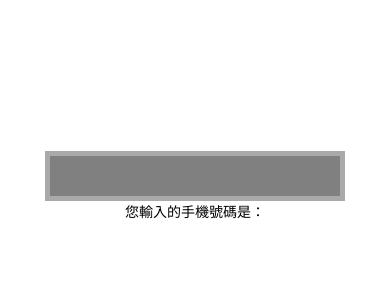
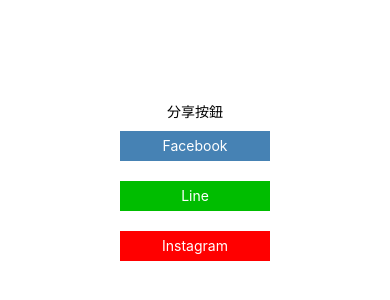
Before and after one commit to hsiaomingcheng/react-native-work, a React Native app: screen / in a window 390 px wide. Shown: the part 236-536 px from the top of the page. Built offline with nearby package versions, Linux system fonts and the light colour scheme.

Commit message:
[作業] 作業4_自製元件

```diff
--- a/App.js
+++ b/App.js
@@ -1,34 +1,14 @@
-import React, { useState } from 'react';
-import { StyleSheet, Text, View, TextInput } from 'react-native';
+import React from 'react';
+import { StyleSheet, Text, View } from 'react-native';
+import MyButton from './src/components/MyButton';
 
 export default function App() {
-  const [inputValue, setInputValue] = useState('');
-  const [valid, setValid] = useState();
-  const phoneNumber = '0939079170';
-
-  function handleText(e) {
-    setInputValue(e);
-
-    if (phoneNumber !== e) {
-      setValid(false);
-    } else {
-      setValid(true);
-    }
-  }
-
   return (
     <View style={styles.container}>
-      <TextInput
-        style={styles.textInput}
-        onChangeText={text => handleText(text)}
-        value={inputValue}
-        keyboardType="numeric"
-        maxLength={10}
-      />
-      <Text>您輸入的手機號碼是：{inputValue}</Text>
-      {
-        inputValue !== '' && <Text>{valid ? '輸入成功！' : '手機輸入錯誤！'}</Text>
-      }
+      <Text>分享按鈕</Text>
+      <MyButton title="Facebook" bgColor="#4682b4" />
+      <MyButton title="Line" bgColor="#00bd00" />
+      <MyButton />
     </View>
   );
 }
@@ -39,16 +19,5 @@
     backgroundColor: '#fff',
     alignItems: 'center',
     justifyContent: 'center',
-  },
-  textInput: {
-    height: 50,
-    width: 300,
-    borderRadius: 0,
-    borderColor: 'darkgray',
-    borderWidth: 5,
-    backgroundColor: 'gray',
-    color: 'white',
-    fontSize: 28,
-    textAlign: 'center'
   }
 });
--- a/package.json
+++ b/package.json
@@ -10,6 +10,7 @@
   "dependencies": {
     "expo": "~38.0.8",
     "expo-status-bar": "^1.0.2",
+    "prop-types": "^15.7.2",
     "react": "~16.11.0",
     "react-dom": "~16.11.0",
     "react-native": "https://github.com/expo/react-native/archive/sdk-38.0.2.tar.gz",
--- /dev/null
+++ b/src/components/MyButton.js
@@ -0,0 +1,31 @@
+import React from 'react';
+import { StyleSheet, Text, TouchableOpacity } from 'react-native';
+import PropTypes from 'prop-types';
+
+export default function MyButton(props) {
+    return (
+        <TouchableOpacity style={{ backgroundColor: props.bgColor, margin: 10 }}>
+            <Text style={styles.text}>{props.title}</Text>
+        </TouchableOpacity>
+    );
+}
+
+MyButton.propTypes = {
+    title: PropTypes.string.isRequired,
+    bgColor: PropTypes.string.isRequired
+}
+
+MyButton.defaultProps = {
+    title: 'Instagram',
+    bgColor: '#FF0000'
+}
+
+const styles = StyleSheet.create({
+    text: {
+        textAlign: 'center',
+        lineHeight: 30,
+        width: 150,
+        height: 30,
+        color: '#FFF'
+    }
+});
```
Also changed, not shown: 1 other file (tests, documents, lock files or other folders).
